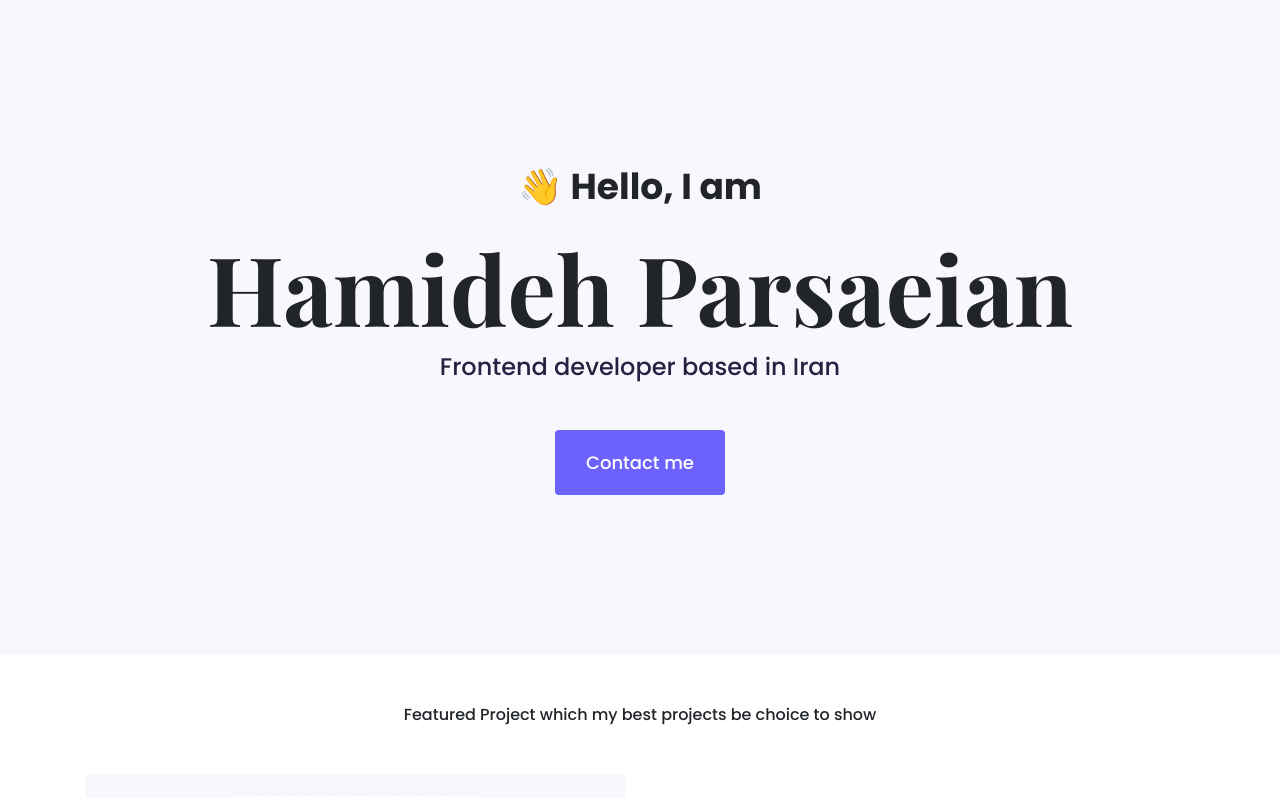
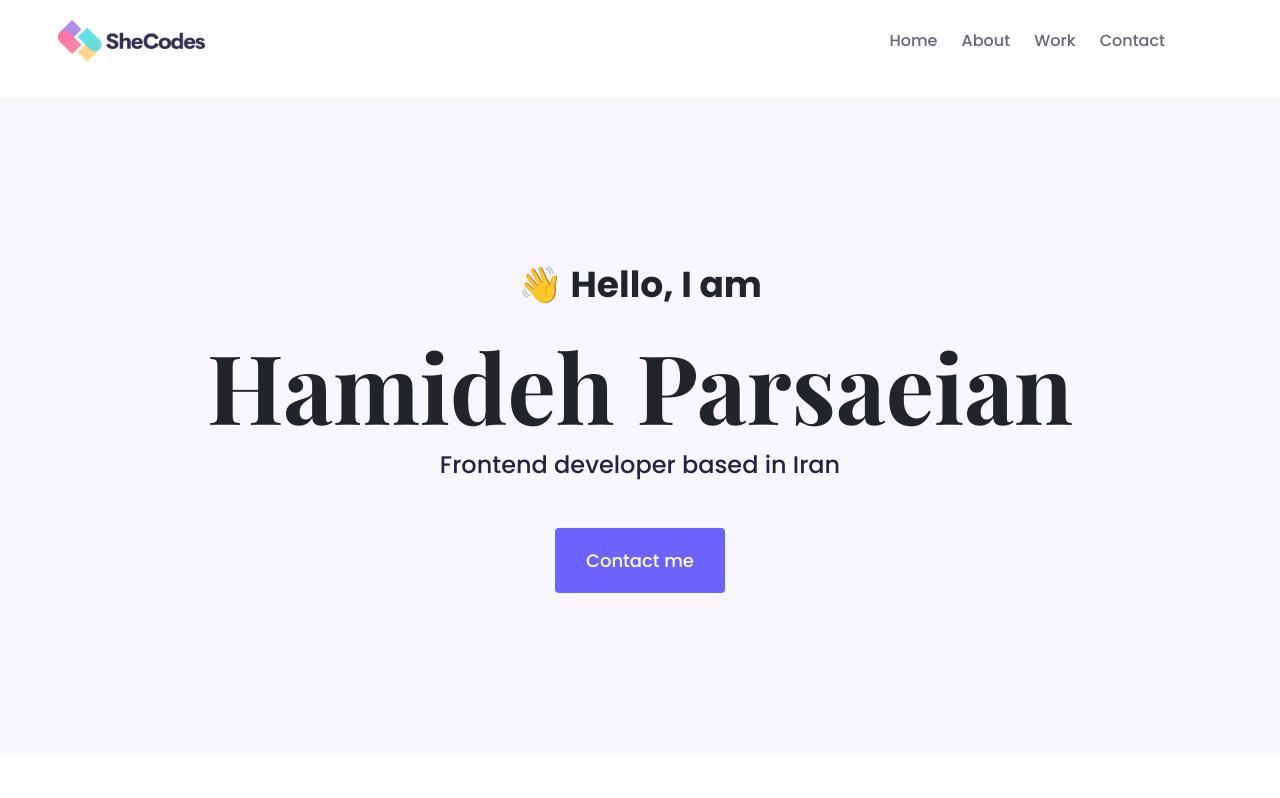
Before and after one commit to hamidehparsa/Portfolio-project, a plain HTML site: page index.html in a window 1280 px wide. Shown: the top 798 px of the page. Drawn offline with nearby package versions, Linux system fonts and the light colour scheme.

Commit message:
added nav bar

```diff
--- a/index.html
+++ b/index.html
@@ -23,11 +23,30 @@
     <link rel="stylesheet" href="/styles/portfolio.css" />
   </head>
   <body>
+    <nav>
+      <div class="container">
+        <div class="d-flex justify-content-between">
+          <a href="/">
+            <img
+              src="images/logo.png"
+              alt="SheCodes Logo"
+              class="logo d-none d-lg-block"
+            />
+          </a>
+          <ul>
+            <li><a href="/" class="active">Home</a></li>
+            <li><a href="/about.html">About</a></li>
+            <li><a href="/work.html">Work</a></li>
+            <li><a href="/contact.html">Contact</a></li>
+          </ul>
+        </div>
+      </div>
+    </nav>
     <div class="hero">
       <p>👋 Hello, I am</p>
       <h1>Hamideh Parsaeian</h1>
       <h2 class="mb-5">Frontend developer based in Iran</h2>
-      <a href="#" class="btn btn-branding">Contact me</a>
+      <a href="/contact.html" class="btn btn-branding">Contact me</a>
     </div>
     <p class="text-center m-5">
       Featured Project which my best projects be choice to show
--- a/styles/portfolio.css
+++ b/styles/portfolio.css
@@ -111,6 +111,40 @@ p {
   line-height: 36px;
 }
 
+.logo {
+  max-width: 150px;
+}
+
+nav {
+  padding: 20px 0;
+}
+
+nav ul {
+  padding: 0;
+}
+nav li {
+  display: inline;
+  list-style: none;
+  line-height: 42px;
+  margin-left: 20px;
+}
+
+nav li.active a {
+  color: var(--branding-color);
+}
+nav a {
+  color: #272142b2;
+  text-decoration: none;
+}
+
+nav a:hover {
+  color: var(--branding-color);
+  text-decoration: none;
+}
+
+.container {
+  margin-left: 40px;
+}
 @media (max-width: 900px) {
   .project-description {
     padding: 0;
@@ -120,4 +154,8 @@ p {
     padding: 0;
     text-align: center;
   }
+
+  nav a {
+    font-size: 14px;
+  }
 }
```
Also changed, not shown: about.html (+1 -1 lines), images/logo.png (added).
